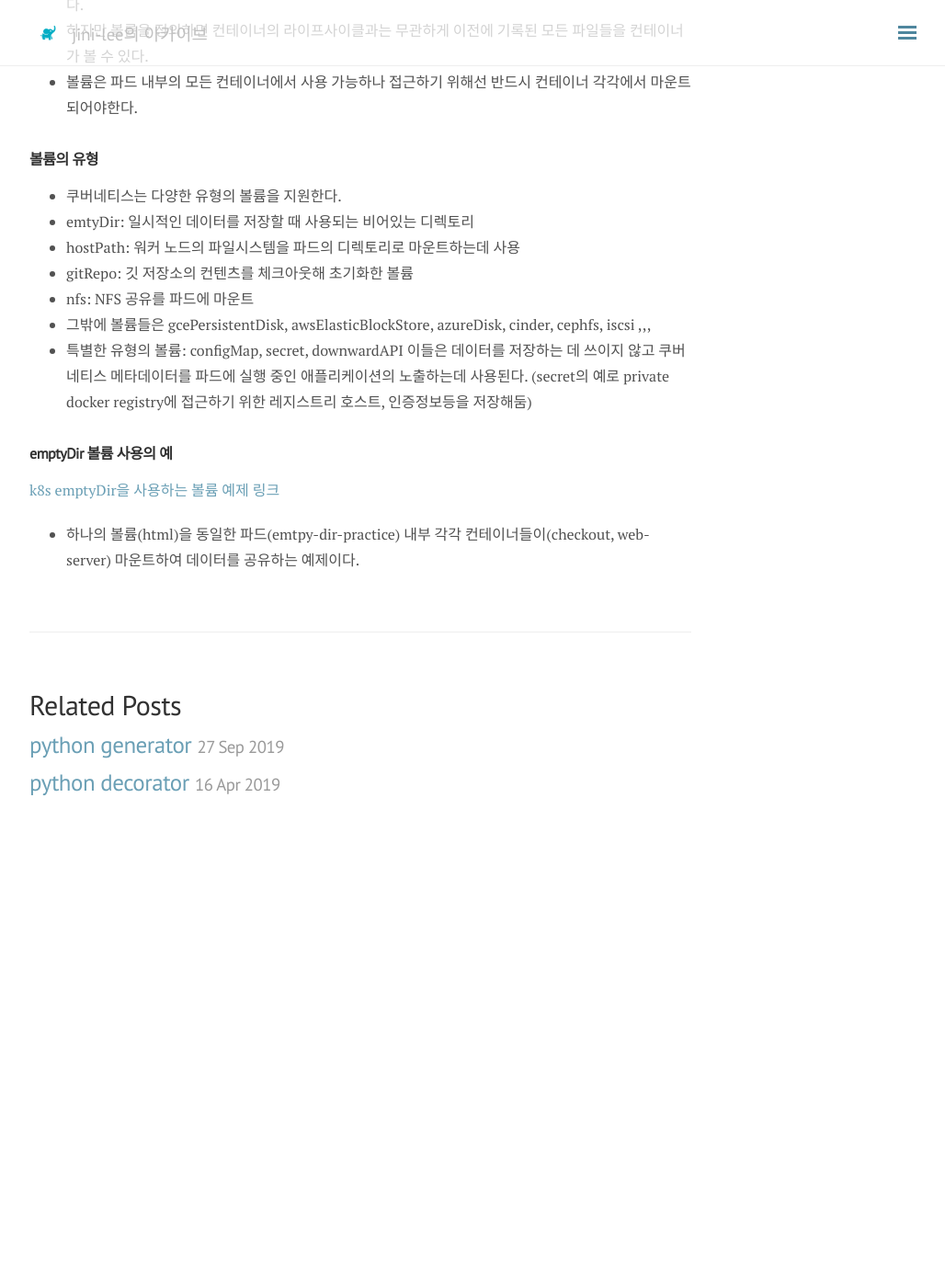
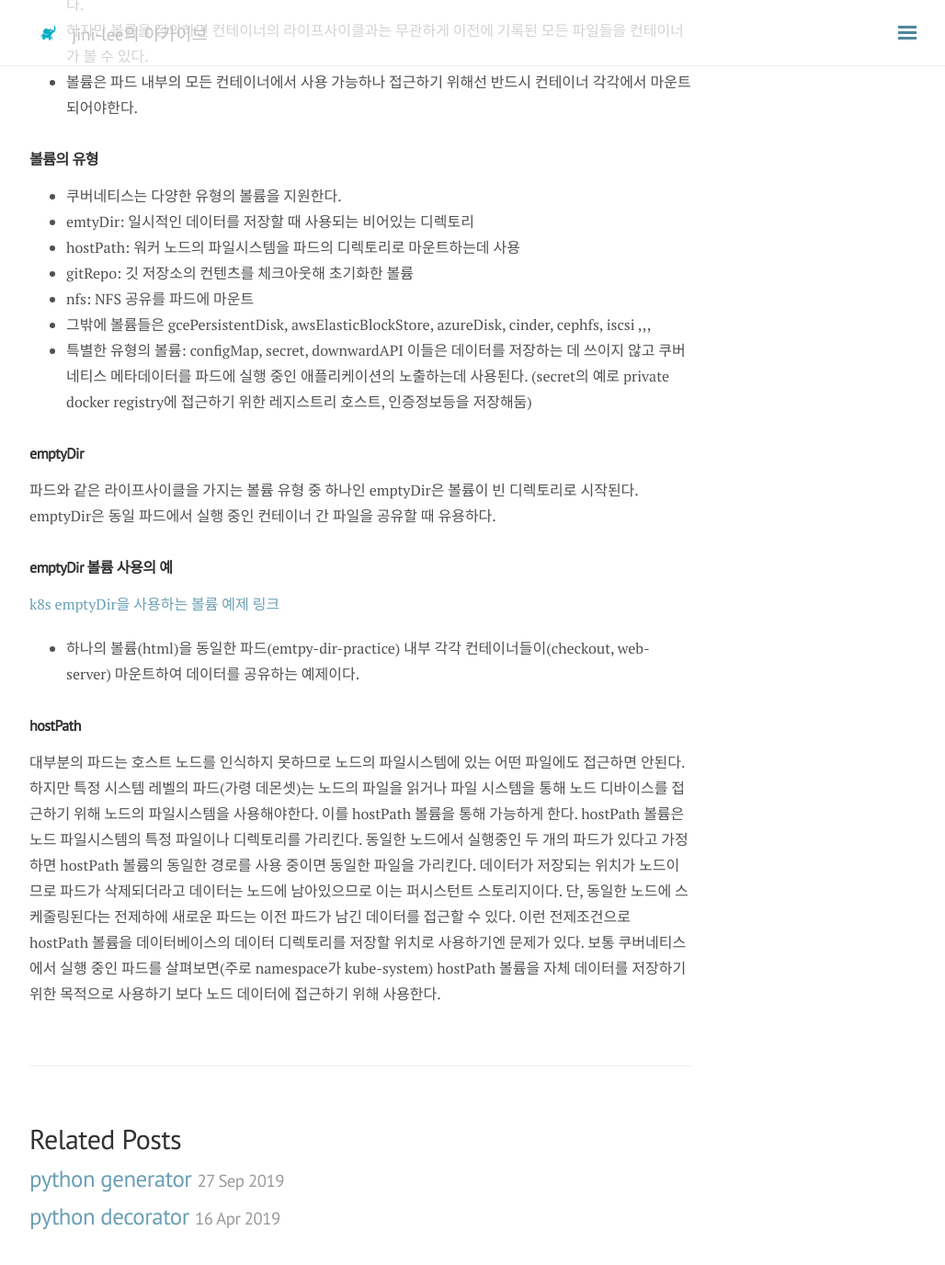
Before and after one commit to jini-lee/jini-lee.github.com, a Jekyll site: the page built from _posts/kubernetes/2020-07-14-volume-1.md, in a window 1280 px wide and 1400 px high, scrolled down 669 px. Shown: the top 1376 px of the window at 92% size, without its empty margins (248-1276 px from the left). Built offline with Jekyll 4.4.1, drawn with Linux system fonts in a browser that asks for light colours; nearby versions of some CDN libraries; comment, search, counter and statistics services are not loaded; before the commit the page ends 1597 px from its top, so only the background shows below that.

Commit message:
Update 2020-07-14-volume-1.md

```diff
--- a/_posts/kubernetes/2020-07-14-volume-1.md
+++ b/_posts/kubernetes/2020-07-14-volume-1.md
@@ -33,7 +33,15 @@ comments: true
 - 특별한 유형의 볼륨: configMap, secret, downwardAPI 이들은 데이터를 저장하는 데 쓰이지 않고 쿠버네티스 메타데이터를 파드에 실행 중인 애플리케이션의 노출하는데 사용된다. (secret의 예로 private docker registry에 접근하기 위한 레지스트리 호스트, 인증정보등을 저장해둠)
 
 
-### emptyDir 볼륨 사용의 예
+### emptyDir
+파드와 같은 라이프사이클을 가지는 볼륨 유형 중 하나인 emptyDir은 볼륨이 빈 디렉토리로 시작된다. emptyDir은 동일 파드에서 실행 중인 컨테이너 간 파일을 공유할 때 유용하다.
+
+#### emptyDir 볼륨 사용의 예
 [k8s emptyDir을 사용하는 볼륨 예제 링크](https://github.com/jini-lee/k8s-practice/tree/master/volume/emtpy_dir)
 
 - 하나의 볼륨(html)을 동일한 파드(emtpy-dir-practice) 내부 각각 컨테이너들이(checkout, web-server) 마운트하여 데이터를 공유하는 예제이다.
+
+### hostPath
+ 대부분의 파드는 호스트 노드를 인식하지 못하므로 노드의 파일시스템에 있는 어떤 파일에도 접근하면 안된다. 하지만 특정 시스템 레벨의 파드(가령 데몬셋)는 노드의 파일을 읽거나 파일 시스템을 통해 노드 디바이스를 접근하기 위해 노드의 파일시스템을 사용해야한다. 이를 hostPath 볼륨을 통해 가능하게 한다.
+ hostPath 볼륨은 노드 파일시스템의 특정 파일이나 디렉토리를 가리킨다. 동일한 노드에서 실행중인 두 개의 파드가 있다고 가정하면 hostPath 볼륨의 동일한 경로를 사용 중이면 동일한 파일을 가리킨다. 데이터가 저장되는 위치가 노드이므로 파드가 삭제되더라고 데이터는 노드에 남아있으므로 이는 퍼시스턴트 스토리지이다. 단, 동일한 노드에 스케줄링된다는 전제하에 새로운 파드는 이전 파드가 남긴 데이터를 접근할 수 있다. 이런 전제조건으로 hostPath 볼륨을 데이터베이스의 데이터 디렉토리를 저장할 위치로 사용하기엔 문제가 있다.
+ 보통 쿠버네티스에서 실행 중인 파드를 살펴보면(주로 namespace가 kube-system) hostPath 볼륨을 자체 데이터를 저장하기 위한 목적으로 사용하기 보다 노드 데이터에 접근하기 위해 사용한다.
```
